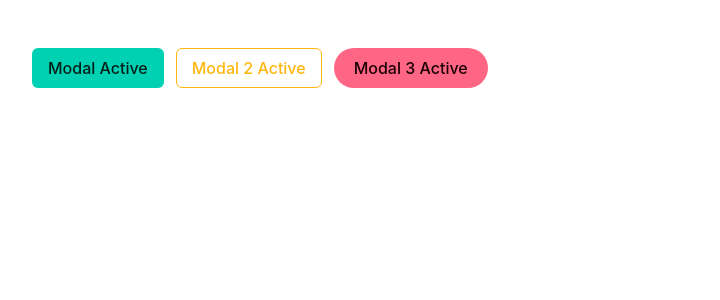
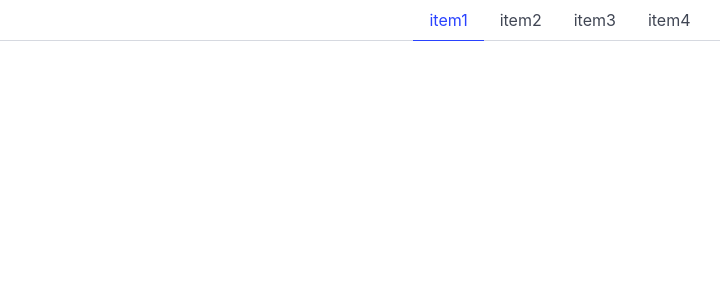
Before and after one commit to HannesTamm1/ta23alearnnode, a Vue app: page /modals in a window 1280 px wide. Shown: the top 300 px of the page, without its empty margins (80-800 px from the left). Built offline with nearby package versions, Linux system fonts and the light colour scheme.

Commit message:
Add tabs

```diff
--- a/src/App.vue
+++ b/src/App.vue
@@ -1,45 +1,10 @@
 <script setup>
-import { ref } from 'vue';
-import Modal from './components/Modal.vue';
-import ImgModal from './components/ImgModal.vue';
-
-let modalActive = ref(false);
-let modalActive2 = ref(false);
-let modalActive3 = ref(false);
-
-
-document.body.addEventListener('keydown', event => {
-    console.log(event);
-    if(event.key == 'Escape'){
-        modalActive.value = false;
-    }
-});
-
+import Tabs from './components/Tabs.vue';
+let titles = ['item1', 'item2', 'item3', 'item4'];
 </script>
 
 <template>
-    <div class="container">
-        <section class="section">
-            <div class="buttons">
-                <button class="button is-primary" @click="modalActive=true"> Modal Active </button>
-                <button class="button is-warning is-outlined" @click="modalActive2=true"> Modal 2 Active </button>
-                <button class="button is-danger is-rounded" @click="modalActive3=true"> Modal 3 Active </button>
-            </div>
-        </section>
-    </div>
-
-        <ImgModal :active="modalActive" @close="modalActive=false" url="https://picsum.photos/seed/hannes/200/300"></ImgModal>
-        <ImgModal :active="modalActive2" @close="modalActive2=false" url="https://picsum.photos/seed/kaka/200/300"></ImgModal>
-        <Modal :active="modalActive3" @close="modalActive3=false">
-            <div class="notification is-primary">
-                <button @click="modalActive3" class="delete"></button>
-                Primar lorem ipsum dolor sit amet, consectetur adipiscing elit lorem ipsum
-                dolor. <strong>Pellentesque risus mi</strong>, tempus quis placerat ut, porta
-                nec nulla. Vestibulum rhoncus ac ex sit amet fringilla. Nullam gravida purus
-                diam, et dictum <a>felis venenatis</a> efficitur.
-            </div>
-        </Modal>
-
+    <Tabs :items="titles"></Tabs>
 </template>
 
 <style></style>
--- /dev/null
+++ b/src/components/Tabs.vue
@@ -0,0 +1,13 @@
+<script setup>
+import { ref } from 'vue';
+
+    defineProps(['items']);
+    let active = ref(0);
+</script>
+<template>
+    <div class="tabs is-centered">
+        <ul>
+            <li v-for="(item, key) in items" :class="{'is-active': key == active}" @click="active=key"> <a>{{ item }}</a></li>
+        </ul>
+    </div>
+</template>
```
Also changed, not shown: src/pages/Modals.vue (added, +45 -0 lines).
